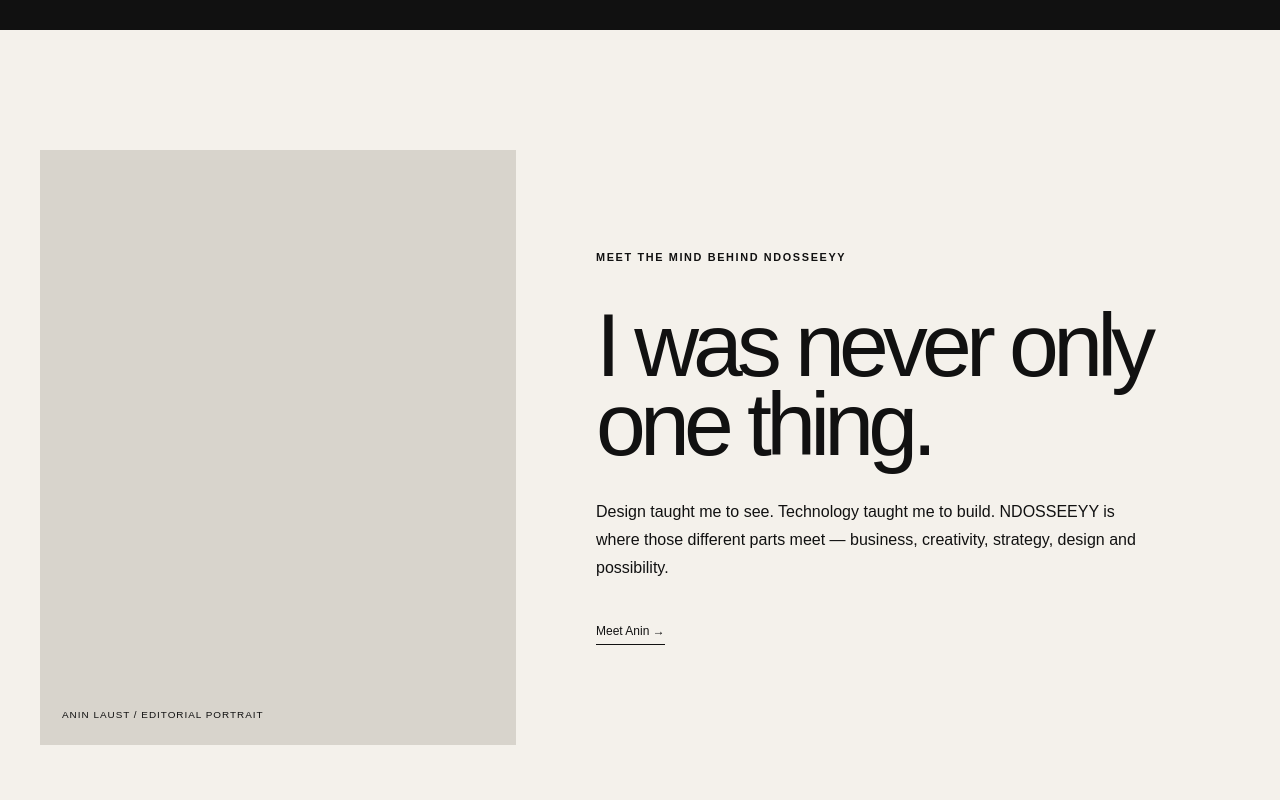
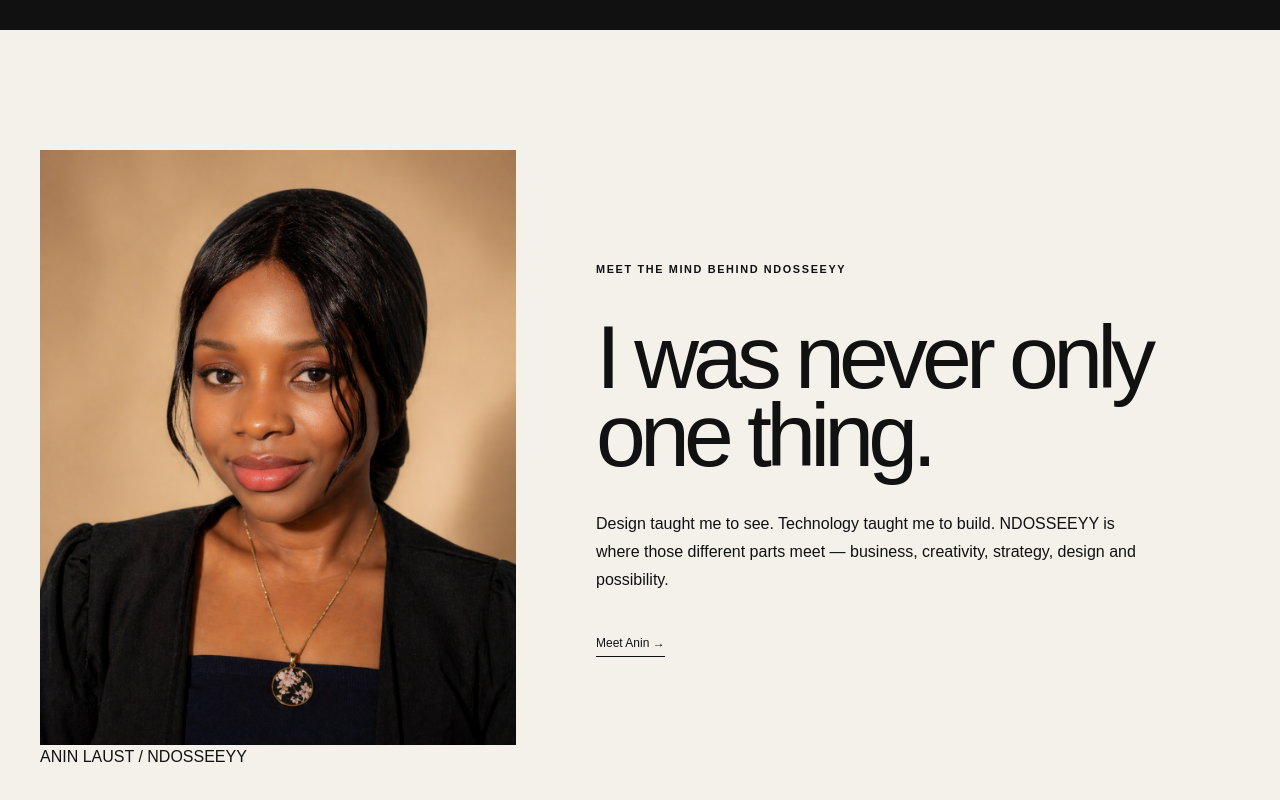
Before and after one commit to gititbunny/ndosseeyy, a React (Vite) app: page / in a window 1280 px wide. Shown: the part 8208-9008 px from the top of the page. Built offline with nearby package versions, Linux system fonts and the light colour scheme.

Commit message:
Update Home.jsx

```diff
--- a/src/pages/Home.jsx
+++ b/src/pages/Home.jsx
@@ -368,13 +368,23 @@ function Home() {
           ======================================== */}
           <section className="home-about">
             <div className="home-about-media">
-          <div className="home-about-image-placeholder">
-            <span>ANIN LAUST / EDITORIAL PORTRAIT</span>
+              <Link to="/about" className="home-about-image-link">
+                <img
+                  src={aninEditorial}
+                  alt="Anin Laust, creative mind behind NDOSSEEYY"
+                  className="home-about-image"
+                />
+
+                <div className="home-about-image-overlay">
+                  <span>ANIN LAUST / NDOSSEEYY</span>
                 </div>
+              </Link>
             </div>
 
             <div className="home-about-copy">
-          <p className="home-section-label">Meet the Mind Behind NDOSSEEYY</p>
+              <p className="home-section-label">
+                Meet the Mind Behind NDOSSEEYY
+              </p>
 
               <h2>
                 I was never
@@ -382,9 +392,9 @@ function Home() {
               </h2>
 
               <p>
-            Design taught me to see. Technology taught me to build. NDOSSEEYY
-            is where those different parts meet — business, creativity,
-            strategy, design and possibility.
+                Design taught me to see. Technology taught me to build. NDOSSEEYY is
+                where those different parts meet — business, creativity, strategy,
+                design and possibility.
               </p>
 
               <Link to="/about">Meet Anin →</Link>
```
Lines whose indentation alone changed are shown as unchanged.
